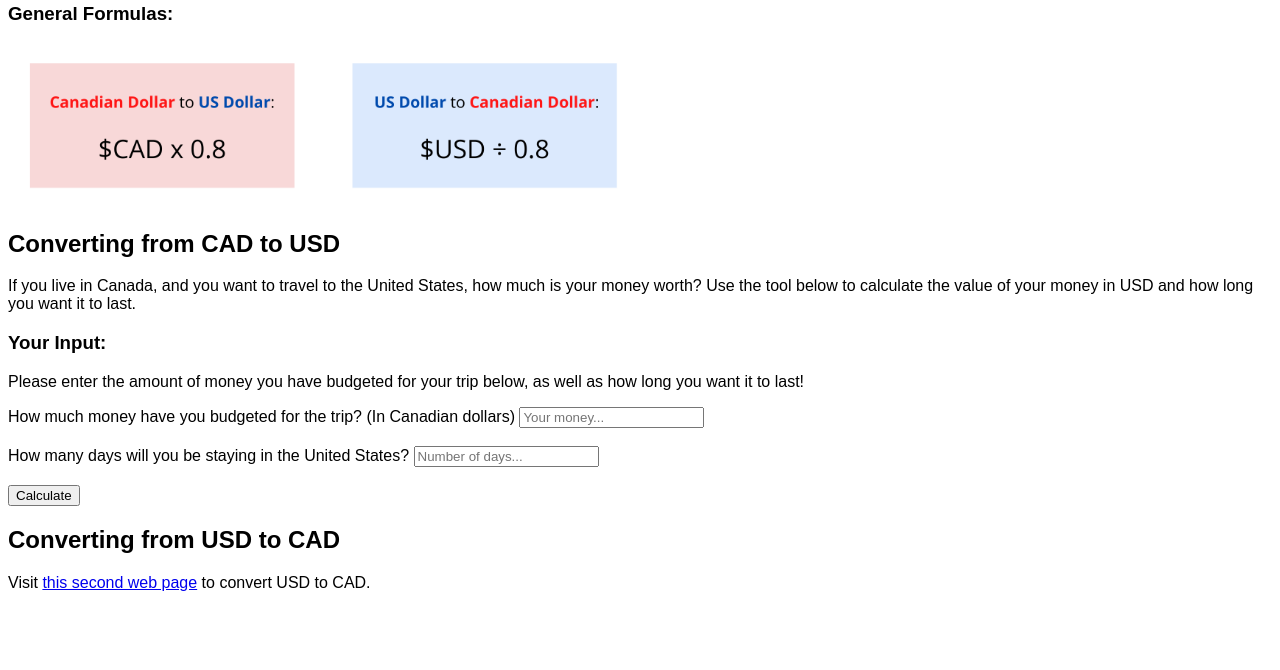
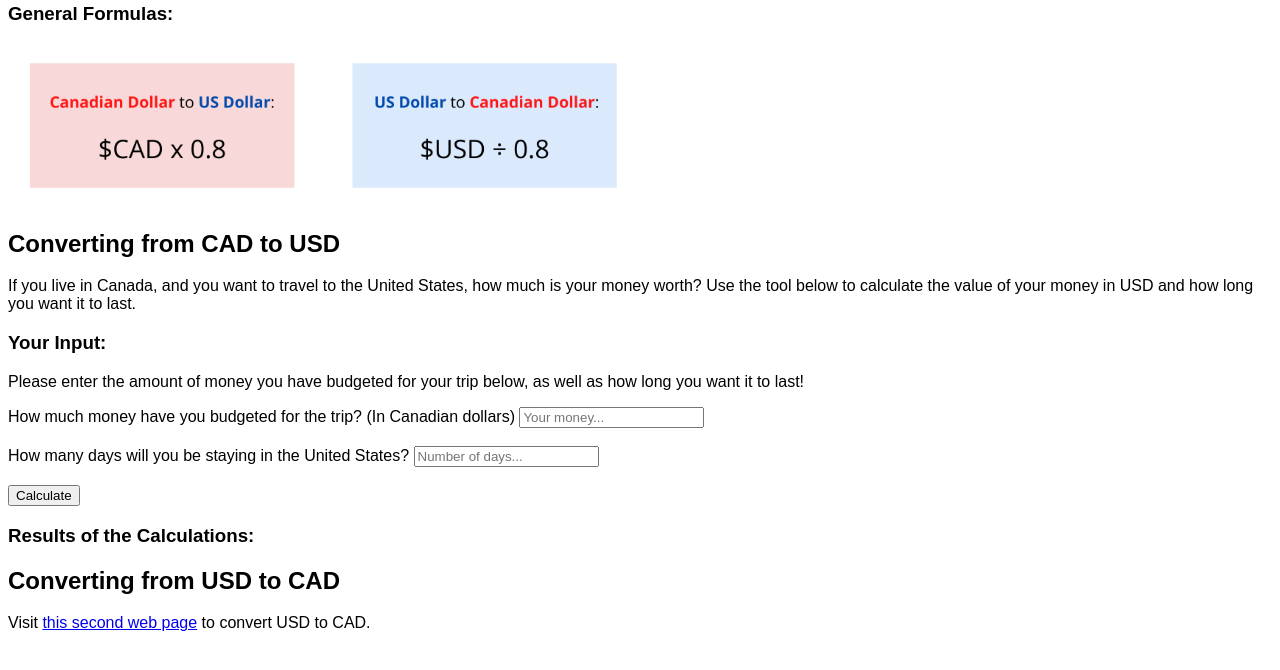
Before and after one commit to ICS2O-Programming-MariaG/Assign-02-HTML-Calculations, a plain HTML site: page index.html in a window 1280 px wide. Shown: the part 78-748 px from the top of the page. Drawn offline with Linux system fonts and the light colour scheme.

Commit message:
Added heading to index.html

```diff
--- a/index.html
+++ b/index.html
@@ -33,6 +33,7 @@
       <input type="number" id="days-in-us" placeholder="Number of days..."><br><br>
       <input type="submit" value="Calculate">
     </form>
+    <h3>Results of the Calculations:</h3>
     <!-- Div for results -->
     <div id="results">
     </div>
```
